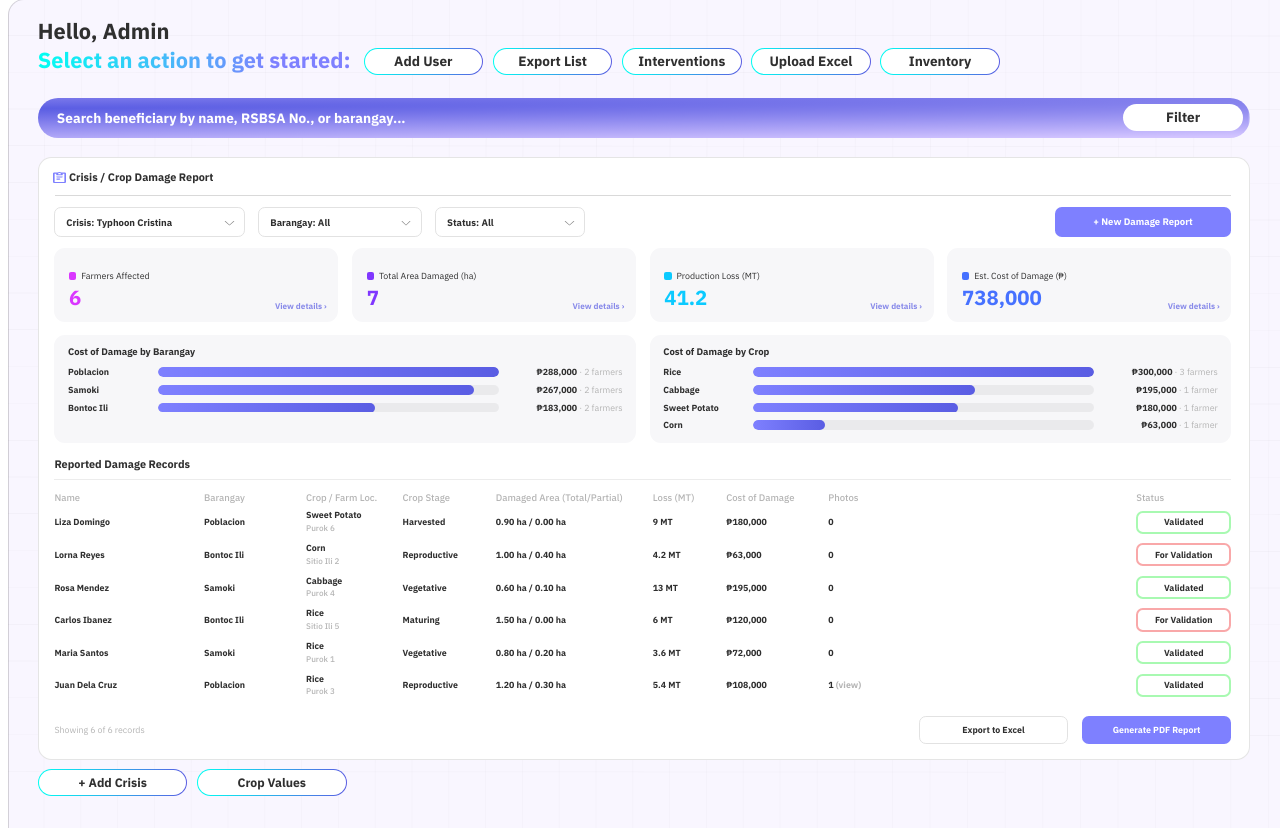
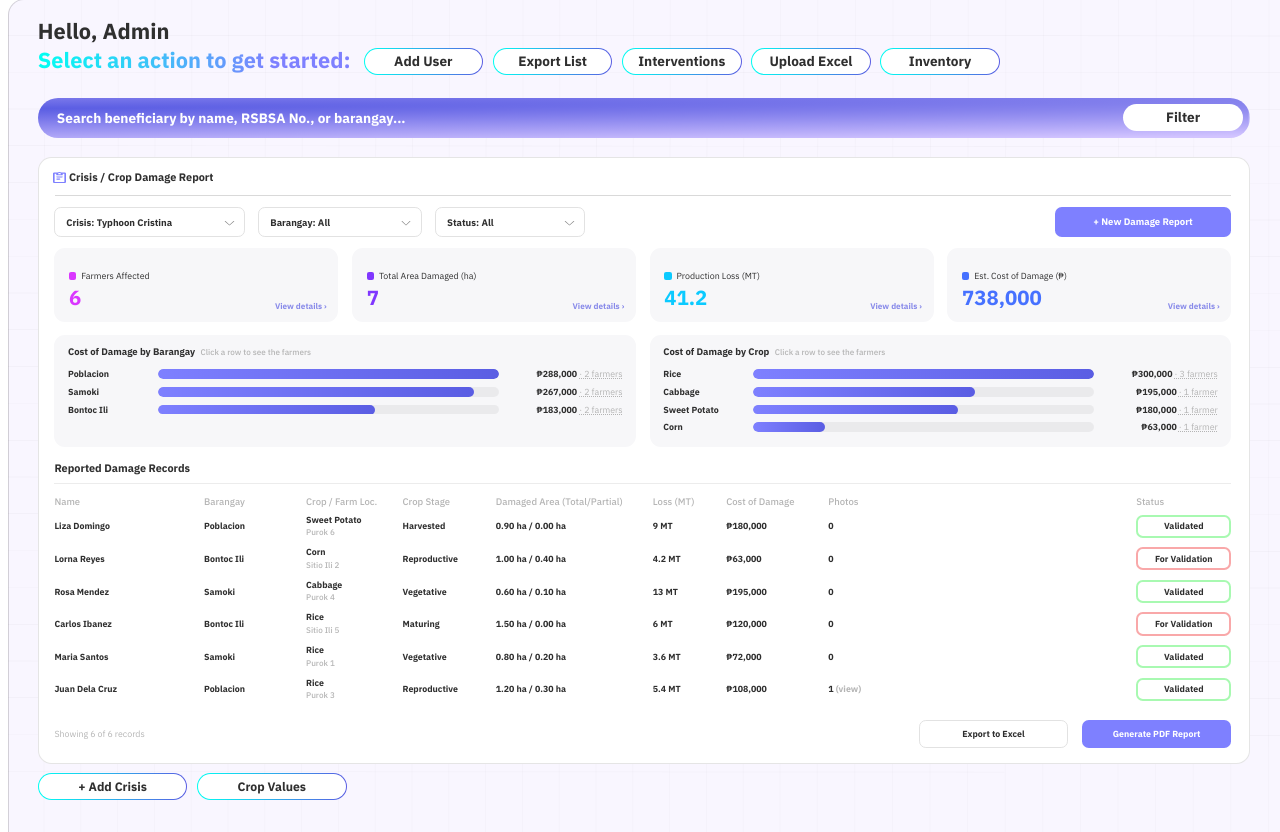
Before and after one commit to Azurral/agapay, a Laravel app: page /damage-reports in a window 1280 px wide. Shown: the part 66-898 px from the top of the page. Run offline with Laravel 12, Linux system fonts and the light colour scheme; a user stored in the database is signed in; data comes from the database, SQL or seed files in the repository; tables that the repository leaves empty hold one stand-in row (values such as "Sample post"); style sheets or scripts are compiled from the project's sources.

Commit message:
v0.17.9
Co-Authored-By: Claude Opus 5.5 <noreply@anthropic.com>

```diff
--- a/config/agapay.php
+++ b/config/agapay.php
@@ -9,7 +9,7 @@ return [
     'consent_text' => 'The farmer has given consent for OMAG to record and use their personal information for agricultural programs and assistance, as stated in the privacy notice.',
     'import_consent_text' => 'The farmers in this file gave consent for OMAG to record and use their personal information for agricultural programs and assistance (for example on their RSBSA forms), as stated in the privacy notice.',
 
-    'version' => '0.17.8',
+    'version' => '0.17.9',
 
     // In-app updates of the office copy ("AGAPAY for Windows"): the Administrator sees "Update available" when GitHub
     // has a newer release. Off in a development copy, which is updated from the source code.
@@ -48,7 +48,7 @@ return [
     'nav' => [
         Role::ADMIN => [
             ['label' => 'Home', 'route' => 'dashboard', 'icon' => 'home', 'permission' => 'dashboard.view'],
-            ['label' => 'Claiming Calendar', 'route' => 'claiming.index', 'icon' => 'calendar', 'permission' => 'dashboard.view'],
+            ['label' => 'Claiming Calendar', 'route' => 'claiming.index', 'icon' => 'calendar-nav', 'permission' => 'dashboard.view'],
             ['label' => 'DA Intervention', 'route' => 'interventions.da', 'icon' => 'report', 'permission' => 'interventions.view'],
             ['label' => 'LGU Intervention', 'route' => 'interventions.lgu', 'icon' => 'report', 'permission' => 'interventions.view'],
             ['label' => 'Crisis Reports', 'route' => 'damage.index', 'icon' => 'disaster', 'permission' => 'damage.view'],
@@ -60,7 +60,7 @@ return [
         ],
         Role::AGRITECH => [
             ['label' => 'Home', 'route' => 'dashboard', 'icon' => 'home', 'permission' => 'dashboard.view'],
-            ['label' => 'Claiming Calendar', 'route' => 'claiming.index', 'icon' => 'calendar', 'permission' => 'dashboard.view'],
+            ['label' => 'Claiming Calendar', 'route' => 'claiming.index', 'icon' => 'calendar-nav', 'permission' => 'dashboard.view'],
             ['label' => 'DA Intervention', 'route' => 'interventions.da', 'icon' => 'report', 'permission' => 'interventions.view'],
             ['label' => 'LGU Intervention', 'route' => 'interventions.lgu', 'icon' => 'report', 'permission' => 'interventions.view'],
             ['label' => 'Crisis Reports', 'route' => 'damage.index', 'icon' => 'disaster', 'permission' => 'damage.view'],
@@ -69,7 +69,7 @@ return [
         // Both jobs in one account: the encoder's pages, then the technologist's.
         Role::AGRITECH_ENCODER => [
             ['label' => 'Home', 'route' => 'dashboard', 'icon' => 'home', 'permission' => 'dashboard.view'],
-            ['label' => 'Claiming Calendar', 'route' => 'claiming.index', 'icon' => 'calendar', 'permission' => 'dashboard.view'],
+            ['label' => 'Claiming Calendar', 'route' => 'claiming.index', 'icon' => 'calendar-nav', 'permission' => 'dashboard.view'],
             ['label' => 'Beneficiary Profiles', 'route' => 'beneficiaries.index', 'icon' => 'profile', 'permission' => 'beneficiaries.manage'],
             ['label' => 'Intervention Records', 'route' => 'intervention-records.index', 'icon' => 'report', 'permission' => 'intervention_records.manage'],
             ['label' => 'DA Intervention', 'route' => 'interventions.da', 'icon' => 'report', 'permission' => 'interventions.view'],
@@ -80,7 +80,7 @@ return [
         ],
         Role::ENCODER => [
             ['label' => 'Home', 'route' => 'dashboard', 'icon' => 'home', 'permission' => 'dashboard.view'],
-            ['label' => 'Claiming Calendar', 'route' => 'claiming.index', 'icon' => 'calendar', 'permission' => 'dashboard.view'],
+            ['label' => 'Claiming Calendar', 'route' => 'claiming.index', 'icon' => 'calendar-nav', 'permission' => 'dashboard.view'],
             ['label' => 'Beneficiary Profiles', 'route' => 'beneficiaries.index', 'icon' => 'profile', 'permission' => 'beneficiaries.manage'],
             ['label' => 'Intervention Records', 'route' => 'intervention-records.index', 'icon' => 'report', 'permission' => 'intervention_records.manage'],
             ['label' => 'Inventory', 'route' => 'inventory.index', 'icon' => 'inventory', 'permission' => 'inventory.view'],
--- a/resources/css/app.css
+++ b/resources/css/app.css
@@ -301,6 +301,11 @@ html.nav-restored .nav-enter { animation: none; }
     animation: bar-grow 700ms cubic-bezier(.2, .8, .2, 1) calc(150ms + var(--i, 0) * 70ms) both;
 }
 @media (prefers-reduced-motion: reduce) { .damage-bar { animation: none; } }
+/* A bar row that opens the farmers behind it (Crisis Reports): tinted on hover and keyboard focus. */
+.damage-row { transition: background-color 150ms; }
+.damage-row:hover, .damage-row:focus-visible { background-color: #efeaff; outline: none; }
+.damage-row:focus-visible { box-shadow: 0 0 0 2px #7e80ff; }
+html.dark .damage-row:hover, html.dark .damage-row:focus-visible { background-color: rgb(126 128 255 / 0.16); }
 
 /* Home page charts (components/dashboard/overview). Colours checked for colour-blind separation and contrast in light
    and dark mode; every bar also prints its number. Segments end in 4px rounded corners with a 2px gap between them. */
--- a/resources/views/components/damage/bar-chart.blade.php
+++ b/resources/views/components/damage/bar-chart.blade.php
@@ -1,21 +1,41 @@
-@props(['title', 'bars'])
-{{-- Horizontal bar chart (App\Support\DamageCharts): cost of damage per group, the largest bar full width. --}}
+@props(['title', 'bars', 'by' => null])
+{{-- Horizontal bar chart (App\Support\DamageCharts): cost of damage per group, the largest bar full width.
+     by ('barangay' or 'crop'): each row is a button that opens "Farmers affected" for that group (panel: "so I know who got
+     affected"); "Others" lists every name that has no bar of its own. --}}
+@php
+    $except = array_values(array_filter(array_column($bars, 'name'), fn ($n) => $n !== 'Others'));
+@endphp
 <figure {{ $attributes->class('rounded-[16px] bg-[#f7f7f9] px-[20px] pt-[16px] pb-[18px]') }}>
-    <figcaption class="text-[14px] font-bold leading-[18px]">{{ $title }}</figcaption>
+    <figcaption class="text-[14px] font-bold leading-[18px]">{{ $title }}@if ($by && ! empty($bars))<span class="ml-[8px] text-[12px] font-medium text-muted">Click a row to see the farmers</span>@endif</figcaption>
     @if (empty($bars))
         <p class="mt-[12px] text-[13px] font-medium text-muted">No damage to chart for these filters.</p>
     @else
-        <ul class="mt-[12px] flex flex-col gap-[9px]">
+        <ul class="mt-[12px] flex flex-col gap-[3px]" x-data>
             @foreach ($bars as $bar)
-                <li class="grid grid-cols-[120px_1fr_170px] items-center gap-[12px] text-[13px] leading-[17px]">
+                @php
+                    $cells = 'grid grid-cols-[120px_1fr_170px] items-center gap-[12px] text-[13px] leading-[17px]';
+                @endphp
+                <li>
+                    @if ($by)
+                        <button type="button" data-damage-filter="{{ $by }}" aria-haspopup="dialog" title="Show the farmers affected"
+                                @click="$dispatch('damage-filter', @js(['by' => $by, 'name' => $bar['name'], 'except' => $except])); $dispatch('open-modal', 'damage-farmers')"
+                                class="damage-row {{ $cells }} -mx-[6px] w-[calc(100%+12px)] cursor-pointer rounded-[8px] px-[6px] py-[3px] text-left">
+                    @else
+                        <div class="{{ $cells }} py-[3px]">
+                    @endif
                         <span class="truncate font-bold" title="{{ $bar['name'] }}">{{ $bar['name'] }}</span>
                         <span class="h-[14px] overflow-hidden rounded-full bg-black/5">
                             <span class="damage-bar block h-full rounded-full" style="width: {{ max($bar['percent'], 1) }}%; --i: {{ $loop->index }}"></span>
                         </span>
                         <span class="text-right tabular-nums">
                             <span class="font-bold">₱{{ \App\Services\DamageCalculator::decimal($bar['value']) }}</span>
-                        <span class="text-muted"> · {{ $bar['farmers'] }} {{ \Illuminate\Support\Str::plural('farmer', $bar['farmers']) }}</span>
+                            <span @class(['text-muted', 'underline decoration-dotted underline-offset-2' => $by])> · {{ $bar['farmers'] }} {{ \Illuminate\Support\Str::plural('farmer', $bar['farmers']) }}</span>
                         </span>
+                    @if ($by)
+                        </button>
+                    @else
+                        </div>
+                    @endif
                 </li>
             @endforeach
         </ul>
--- a/resources/views/components/damage/card-details.blade.php
+++ b/resources/views/components/damage/card-details.blade.php
@@ -8,27 +8,51 @@
 
 {{-- A simple horizontal bar row: name, bar, the number in words. --}}
 @php
-    $bar = function (string $name, float $percent, string $label, string $note = '') {
-        return '<li class="grid grid-cols-[150px_1fr_190px] items-center gap-[10px] text-[13px] leading-[17px]">'
-            .'<span class="truncate font-bold">'.e($name).'</span>'
+    // $by ('barangay' or 'crop'): the row is a button that opens "Farmers affected" for that barangay or crop.
+    $bar = function (string $name, float $percent, string $label, string $note = '', ?string $by = null, array $except = []) {
+        $cells = '<span class="truncate font-bold">'.e($name).'</span>'
             .'<span class="h-[12px] overflow-hidden rounded-full bg-black/5"><span class="damage-bar block h-full rounded-full" style="width: '.max($percent, 1).'%"></span></span>'
-            .'<span class="text-right tabular-nums"><b>'.e($label).'</b>'.($note !== '' ? '<span class="text-muted"> · '.e($note).'</span>' : '').'</span></li>';
+            .'<span class="text-right tabular-nums"><b>'.e($label).'</b>'.($note !== '' ? '<span class="text-muted"> · '.e($note).'</span>' : '').'</span>';
+        $grid = 'grid grid-cols-[170px_1fr_230px] items-center gap-[10px] text-[13px] leading-[17px]';
+        if ($by === null) {
+            return '<li class="'.$grid.'">'.$cells.'</li>';
+        }
+        $detail = e(json_encode(['by' => $by, 'name' => $name, 'except' => $except]));
+
+        return '<li><button type="button" data-damage-filter="'.e($by).'" class="damage-row '.$grid.' w-full cursor-pointer rounded-[8px] px-[6px] py-[3px] text-left"'
+            .' title="Show the farmers affected" @click="open = false; $dispatch(&quot;damage-filter&quot;, '.$detail.'); $dispatch(&quot;open-modal&quot;, &quot;damage-farmers&quot;)">'.$cells.'</button></li>';
     };
+    $names = fn (array $rows) => array_values(array_filter(array_column($rows, 'name'), fn ($n) => $n !== 'Others'));
 @endphp
 
-<x-ui.modal name="damage-farmers" title="Farmers affected" width="900">
-    <p class="-mt-[12px] text-[13px] text-muted">Every farmer with a damage report for these filters, largest cost first. Click a name to open the report.</p>
-    <div class="mt-[12px] max-h-[55vh] overflow-auto">
+<x-ui.modal name="damage-farmers" title="Farmers affected" width="wide" top="40">
+    {{-- Filter set by a click on a barangay or crop bar ("damage-filter" event); "Others" = every name not on its own bar. --}}
+    <div x-data="{
+            by: null, name: null, except: [],
+            show(barangay, crop) {
+                if (! this.by) return true;
+                const value = this.by === 'barangay' ? barangay : crop;
+                return this.name === 'Others' ? ! this.except.includes(value) : value === this.name;
+            },
+        }"
+         x-on:damage-filter.window="by = $event.detail?.by ?? null; name = $event.detail?.name ?? null; except = $event.detail?.except ?? []">
+        <p class="-mt-[12px] text-[13px] text-muted">
+            <span x-show="! by">Every farmer with a damage report for these filters, largest cost first.</span>
+            <span x-show="by" x-cloak>Only <b class="text-ink" x-text="(by === 'barangay' ? 'barangay ' : 'crop ') + name"></b>.
+                <button type="button" class="font-bold text-brand hover:underline" @click="by = null">Show every farmer</button></span>
+            Click a name to open the report.
+        </p>
+        <div class="mt-[12px] max-h-[calc(100vh-190px)] overflow-auto">
             <table class="w-full text-left text-[13px]">
-            <thead class="sticky top-0 bg-white text-muted"><tr><th class="py-[6px]">Farmer</th><th>Barangay</th><th>Crop</th><th class="text-right">Area</th><th class="text-right">Cost</th><th class="pl-[12px]">Status</th></tr></thead>
+                <thead class="sticky top-0 bg-white text-muted"><tr><th class="py-[6px]">Farmer</th><th>Barangay</th><th>Crop</th><th class="text-right">Area</th><th class="text-right">Cost</th><th class="pl-[16px]">Status</th></tr></thead>
                 <tbody>
                     @forelse ($breakdown['farmers'] as $f)
-                    <tr class="border-t border-black/5">
+                        <tr class="border-t border-black/5" data-farmer-row x-show="show(@js($f['barangay']), @js($f['crop']))">
                             <td class="py-[6px]"><a href="{{ route('damage.show', $f['report']) }}" class="font-bold hover:text-brand hover:underline">{{ $f['name'] }}</a></td>
                             <td>{{ $f['barangay'] }}</td><td>{{ $f['crop'] }}</td>
                             <td class="text-right tabular-nums">{{ $ha($f['area']) }}</td>
                             <td class="text-right tabular-nums">{{ $money($f['cost']) }}</td>
-                        <td class="pl-[12px]">{{ $f['status'] }}</td>
+                            <td class="pl-[16px]">{{ $f['status'] }}</td>
                         </tr>
                     @empty
                         <tr><td colspan="6" class="py-[10px] font-bold">No damage reports for these filters.</td></tr>
@@ -36,11 +60,12 @@
                 </tbody>
             </table>
         </div>
+    </div>
 </x-ui.modal>
 
-<x-ui.modal name="damage-area" title="Area damaged" width="820">
+<x-ui.modal name="damage-area" title="Area damaged" width="wide" top="40">
     <p class="-mt-[12px] text-[13px] text-muted">Hectares totally and partially damaged. A partly damaged hectare counts at the crop's partial-loss factor in the production loss.</p>
-    <div class="mt-[12px] grid max-h-[55vh] grid-cols-2 gap-[18px] overflow-auto">
+    <div class="mt-[12px] grid max-h-[calc(100vh-190px)] grid-cols-2 gap-[18px] overflow-auto">
         @foreach (['By barangay' => $breakdown['area_by_barangay'], 'By crop' => $breakdown['area_by_crop']] as $heading => $rows)
             <div>
                 <p class="text-[14px] font-bold">{{ $heading }}</p>
@@ -61,26 +86,26 @@
     </div>
 </x-ui.modal>
 
-<x-ui.modal name="damage-loss" title="Production loss" width="760">
+<x-ui.modal name="damage-loss" title="Production loss" width="wide" top="40">
     <p class="-mt-[12px] text-[13px] text-muted">Metric tons lost per crop: (totally damaged + factor &times; partly damaged area) &times; the crop's yield per hectare.</p>
-    <ul class="mt-[14px] flex max-h-[55vh] flex-col gap-[9px] overflow-auto">
+    <ul class="mt-[14px] flex max-h-[calc(100vh-190px)] flex-col gap-[9px] overflow-auto">
         @forelse ($breakdown['loss_by_crop'] as $r)
-            {!! $bar($r['name'], $r['percent'], DamageCalculator::decimal($r['value']).' MT', $r['farmers'].' '.\Illuminate\Support\Str::plural('farmer', $r['farmers']).', '.DamageCalculator::decimal($r['yield']).' MT/ha') !!}
+            {!! $bar($r['name'], $r['percent'], DamageCalculator::decimal($r['value']).' MT', $r['farmers'].' '.\Illuminate\Support\Str::plural('farmer', $r['farmers']).', '.DamageCalculator::decimal($r['yield']).' MT/ha', 'crop') !!}
         @empty
             <li class="text-[13px]">No damage reports for these filters.</li>
         @endforelse
     </ul>
 </x-ui.modal>
 
-<x-ui.modal name="damage-cost" title="Estimated cost of damage" width="820">
+<x-ui.modal name="damage-cost" title="Estimated cost of damage" width="wide" top="40">
     <p class="-mt-[12px] text-[13px] text-muted">Production loss &times; the crop's farmgate price per metric ton.</p>
-    <div class="mt-[12px] flex max-h-[55vh] flex-col gap-[16px] overflow-auto">
-        @foreach (['By barangay' => $breakdown['cost_by_barangay'], 'By crop' => $breakdown['cost_by_crop'], 'By crisis' => $breakdown['cost_by_crisis']] as $heading => $rows)
+    <div class="mt-[12px] flex max-h-[calc(100vh-190px)] flex-col gap-[16px] overflow-auto">
+        @foreach ([['By barangay', $breakdown['cost_by_barangay'], 'barangay'], ['By crop', $breakdown['cost_by_crop'], 'crop'], ['By crisis', $breakdown['cost_by_crisis'], null]] as [$heading, $rows, $by])
             <div>
                 <p class="text-[14px] font-bold">{{ $heading }}</p>
                 <ul class="mt-[6px] flex flex-col gap-[7px]">
                     @forelse ($rows as $r)
-                        {!! $bar($r['name'], $r['percent'], $money($r['value']), $r['farmers'].' '.\Illuminate\Support\Str::plural('farmer', $r['farmers'])) !!}
+                        {!! $bar($r['name'], $r['percent'], $money($r['value']), $r['farmers'].' '.\Illuminate\Support\Str::plural('farmer', $r['farmers']), $by, $names($rows)) !!}
                     @empty
                         <li class="text-[13px]">None.</li>
                     @endforelse
--- a/resources/views/components/evaluation-badge.blade.php
+++ b/resources/views/components/evaluation-badge.blade.php
@@ -4,7 +4,7 @@
 @if (config('agapay.evaluation'))
     <div class="pointer-events-none fixed right-[16px] bottom-[16px] z-[60] flex flex-col items-end gap-[8px] print:hidden">
         @if ($accounts)
-            <div class="pointer-events-auto rounded-[10px] border border-black/15 bg-white/95 px-[14px] py-[10px] text-[13px] leading-[1.5] shadow-md">
+            <div class="pointer-events-auto rounded-[10px] border border-black/15 bg-white/95 px-[14px] py-[10px] text-[13px] leading-[1.5] text-[#1f2328] shadow-md">
                 <p class="font-semibold">Test accounts (password {{ config('agapay.seed_password') }})</p>
                 <p>Administrator: <span class="font-mono">Admin_01</span></p>
                 <p>Agricultural Technologist: <span class="font-mono">Agritech_02</span></p>
--- a/resources/views/components/ui/modal.blade.php
+++ b/resources/views/components/ui/modal.blade.php
@@ -1,9 +1,12 @@
-@props(['title', 'open' => false, 'width' => 700])
+@props(['title', 'open' => false, 'width' => 700, 'top' => 300])
+{{-- width: pixels, or 'wide' (the whole window less a margin, for big tables). The window scrolls if it is taller than the screen. --}}
 <div x-data="{ open: {{ $open ? 'true' : 'false' }} }" x-on:open-modal.window="if ($event.detail === '{{ $attributes->get('name') }}') open = true"
      x-on:keydown.escape.window="open = false">
-    <div x-cloak x-show="open" class="fixed inset-0 z-50 flex items-start justify-center pt-[300px]" @click.self="open = false" role="dialog" aria-modal="true" aria-label="{{ $title }}">
+    <div x-cloak x-show="open" class="fixed inset-0 z-50 flex items-start justify-center overflow-y-auto pb-[40px]" style="padding-top: {{ (int) $top }}px"
+         @click.self="open = false" role="dialog" aria-modal="true" aria-label="{{ $title }}">
         {{-- Brand gradient outline (same as the pill buttons) + deep purple-tinted shadow so modals stand out. --}}
-        <div class="border-gradient rounded-[20px] p-[22.5px] shadow-[0_20px_50px_rgba(90,93,227,0.25),0_4px_12px_rgba(0,0,0,0.08)]" style="width: {{ $width }}px">
+        <div class="border-gradient rounded-[20px] p-[22.5px] shadow-[0_20px_50px_rgba(90,93,227,0.25),0_4px_12px_rgba(0,0,0,0.08)]"
+             style="{{ $width === 'wide' ? 'width: calc(100vw - 80px); max-width: 1600px' : 'width: '.(int) $width.'px' }}">
             <div class="flex items-center justify-between">
                 <h2 class="text-[16px] font-bold leading-[24px]">{{ $title }}</h2>
                 <button type="button" @click="open = false" class="hover-tint flex size-[28px] items-center justify-center rounded-full text-[20px] leading-none text-muted" aria-label="Close">&times;</button>
--- a/resources/views/damage/index.blade.php
+++ b/resources/views/damage/index.blade.php
@@ -62,7 +62,7 @@
             <div class="mt-[16px] grid grid-cols-4 gap-[20px] pl-[1.5px]">
                 @foreach ($cards as [$label, $value, $dot, $text, $modal])
                     {{-- A button (panel): opens the data behind the number. Pointer, lift and "View details" show it can be clicked. --}}
-                    <button type="button" x-data @click="$dispatch('open-modal', '{{ $modal }}')" aria-haspopup="dialog"
+                    <button type="button" x-data @click="$dispatch('damage-filter', null); $dispatch('open-modal', '{{ $modal }}')" aria-haspopup="dialog"
                             class="stat-card group relative h-[108px] cursor-pointer rounded-[16px] border-[1.5px] border-transparent bg-[#f7f7f9] pt-[18px] pl-[20px] text-left transition hover:-translate-y-[2px] hover:border-brand-soft hover:shadow-[0_8px_20px_rgba(90,93,227,0.15)] focus-visible:border-brand-soft focus-visible:outline-none">
                         <span class="flex items-center gap-[7px] text-[13px] leading-[17px]"><span class="size-[11px] rounded-[3px] {{ $dot }}"></span>{{ $label }}</span>
                         <span class="mt-[5px] block text-[30px] font-bold leading-[39px] tabular-nums {{ $text }}" data-count-up>{{ $value }}</span>
@@ -75,8 +75,8 @@
 
             {{-- Graphical summary of the same filtered reports (paper 1.4.1). --}}
             <div class="mt-[20px] grid grid-cols-2 gap-[20px] pl-[1.5px]">
-                <x-damage.bar-chart title="Cost of Damage by Barangay" :bars="$charts['barangays']" />
-                <x-damage.bar-chart title="Cost of Damage by Crop" :bars="$charts['crops']" />
+                <x-damage.bar-chart title="Cost of Damage by Barangay" :bars="$charts['barangays']" by="barangay" />
+                <x-damage.bar-chart title="Cost of Damage by Crop" :bars="$charts['crops']" by="crop" />
             </div>
 
             <h3 class="mt-[22px] pl-[1.5px] text-[16px] font-bold leading-[20px]">Reported Damage Records</h3>
```
Also changed, not shown: app/Console/Commands/DemoDataCommand.php (+6 -2 lines), resources/views/pagination/agapay.blade.php (+12 -0 lines), tests/Feature/DamageCardDetailsTest.php (+12 -0 lines), tests/Feature/DemoDataTest.php (+7 -0 lines), tests/Feature/PaginationTest.php (added, +29 -0 lines), public/images/figma/icons/calendar-nav.svg (added), 1 other file. Lines whose indentation alone changed are shown as unchanged.
